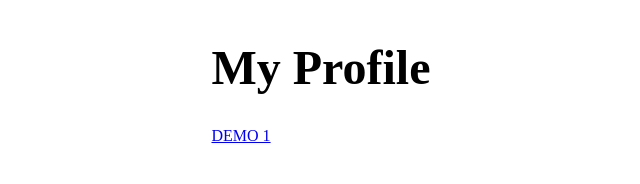
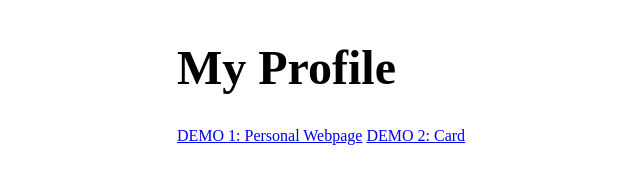
Before and after one commit to SebrinaX/first_project_demo, a website built with Vite: page index.html in a window 1280 px wide. Shown: the whole page, without its empty margins (319-959 px from the left). Built offline with nearby package versions, Linux system fonts and the light colour scheme.

Commit message:
add demo2 link into main page

```diff
--- a/index.html
+++ b/index.html
@@ -10,7 +10,8 @@
 	<body>
 		<div id="app">
 			<h1>My Profile</h1>
-			<a href="/src/demo1/hyperlinks.html">DEMO 1</a>
+			<a href="/src/demo1/hyperlinks.html">DEMO 1: Personal Webpage</a>
+			<a href="/src/demo2/index.html">DEMO 2: Card</a>
 		</div>
 		<script type="module" src="/main.js"></script>
 	</body>
```
